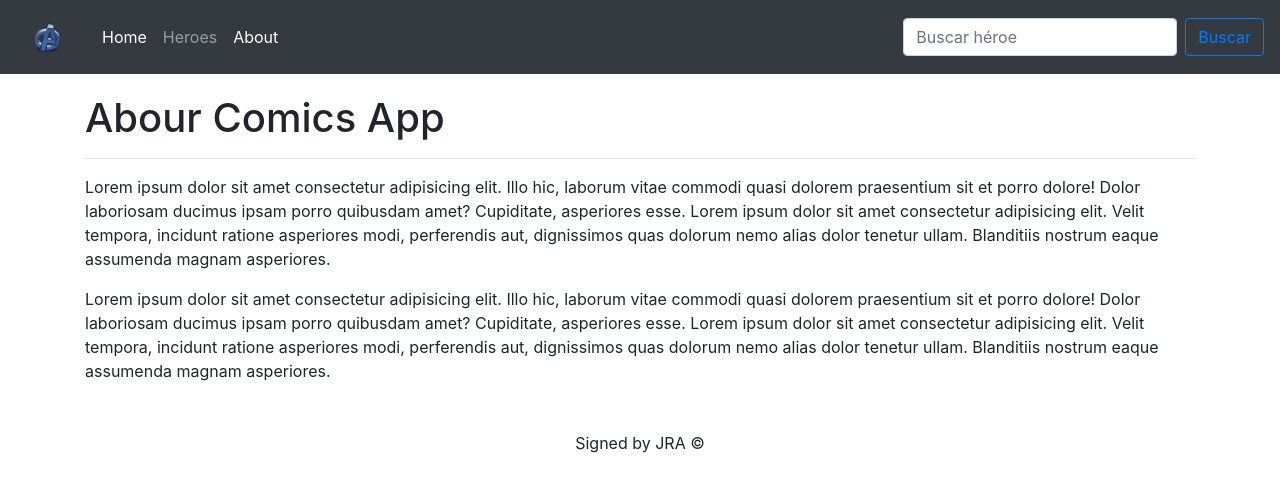
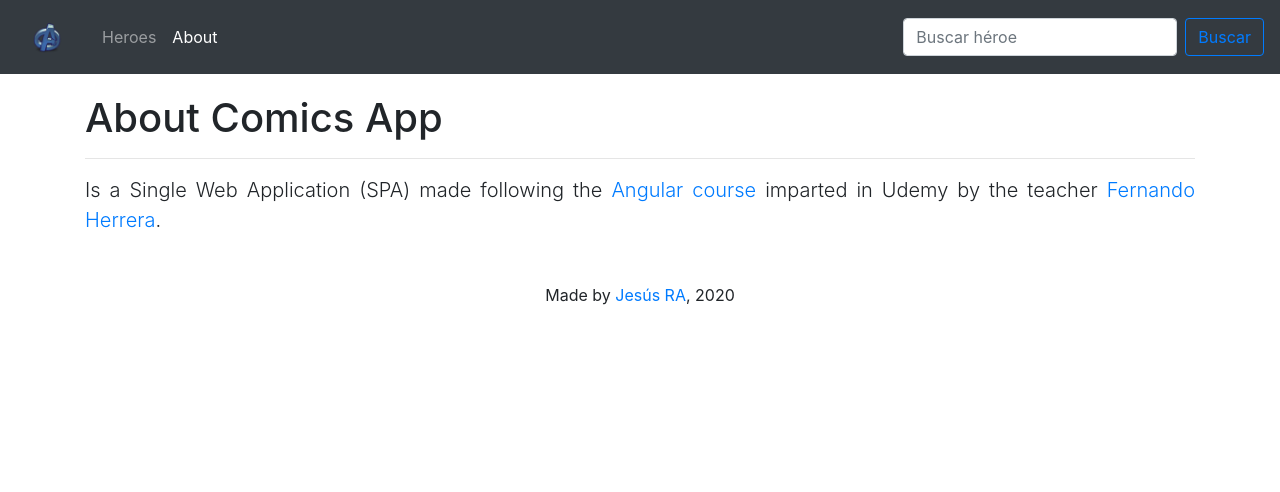
Before and after one commit to Jesus-RA/Heroes-SPA, an Angular app: page /about in a window 1280 px wide. Shown: the top 492 px of the page. Built offline with nearby package versions, Linux system fonts and the light colour scheme.

Commit message:
Deploying to GitHub Pages

```diff
--- a/src/app/app.routes.ts
+++ b/src/app/app.routes.ts
@@ -6,12 +6,12 @@ import { HeroeComponent } from './components/heroe/heroe.component';
 import { SearchResultsComponent } from './components/search-results/search-results.component';
 
 const APP_ROUTES : Routes = [
-    { path: 'home', component: HomeComponent },
+    // { path: 'home', component: HomeComponent },
     { path: 'heroes', component: HeroesComponent},
     { path: 'heroe/:id', component: HeroeComponent },
     { path: 'about', component:AboutComponent },
     { path: 'heroes/search/:termino', component: SearchResultsComponent },
-    { path: '**', pathMatch: 'full', redirectTo: 'home' },
+    { path: '**', pathMatch: 'full', redirectTo: 'heroes' },
 ];
 
 export const APP_ROUTING = RouterModule.forRoot(APP_ROUTES);
--- a/src/app/components/about/about.component.html
+++ b/src/app/components/about/about.component.html
@@ -1,17 +1,19 @@
-<h1 class="animated fadeIn fast">Abour Comics App</h1>
+<h1 class="animated fadeIn fast">About Comics App</h1>
 
 <hr>
 
 <p class="animated fadeIn">
-    Lorem ipsum dolor sit amet consectetur adipisicing elit. Illo hic, laborum vitae commodi quasi dolorem praesentium sit et porro dolore! Dolor laboriosam ducimus ipsam porro quibusdam amet? Cupiditate, asperiores esse.
-    Lorem ipsum dolor sit amet consectetur adipisicing elit. Velit tempora, incidunt ratione asperiores modi, perferendis aut, dignissimos quas dolorum nemo alias dolor tenetur ullam. Blanditiis nostrum eaque assumenda magnam asperiores.
+
 </p>
 
-<p class="animated fadeIn">
-    Lorem ipsum dolor sit amet consectetur adipisicing elit. Illo hic, laborum vitae commodi quasi dolorem praesentium sit et porro dolore! Dolor laboriosam ducimus ipsam porro quibusdam amet? Cupiditate, asperiores esse.
-    Lorem ipsum dolor sit amet consectetur adipisicing elit. Velit tempora, incidunt ratione asperiores modi, perferendis aut, dignissimos quas dolorum nemo alias dolor tenetur ullam. Blanditiis nostrum eaque assumenda magnam asperiores.
+<p class="lead text-justify">
+    Is a Single Web Application (SPA) made following the
+    <a href="https://www.udemy.com/course/angular-2-fernando-herrera/">Angular course</a>
+    imparted in Udemy by the teacher
+    <a href="https://fernando-herrera.com/#/home">Fernando Herrera</a>.
 </p>
 
 <p class="text-center mt-5 animated fadeIn">
-    Signed by JRA &copy;
+    Made by
+    <a href="https://www.jesusra.com/">Jesús RA</a>, 2020
 </p>
--- a/src/app/components/home/home.component.html
+++ b/src/app/components/home/home.component.html
@@ -3,7 +3,12 @@
     <div class="container">
 
       <h1 class="display-4">Comic APP</h1>
-      <p class="lead">This is a comics app</p>
+      <p class="lead">
+        Es una aplicación web del tipo Single Web Application (SPA) elaborada siguiendo el
+        <a href="https://www.udemy.com/course/angular-2-fernando-herrera/">curso de Angular</a>
+        ofertado en Udemy del profesor
+        <a href="https://fernando-herrera.com/#/home">Fernando Herrera</a>.
+      </p>
 
     </div>
 
--- a/src/app/components/shared/navbar/navbar.component.html
+++ b/src/app/components/shared/navbar/navbar.component.html
@@ -15,9 +15,9 @@
 
       <ul class="navbar-nav mr-auto">
 
-        <li class="nav-item active" routerLinkActive="active">
+        <!-- <li class="nav-item active" routerLinkActive="active">
           <a class="nav-link" [routerLink]="['home']">Home</a>
-        </li>
+        </li> -->
 
         <li class="nav-item" routerLinkActive="active">
           <a class="nav-link" [routerLink]="[ 'heroes' ]">Heroes</a>
```
Also changed, not shown: 4 other files (tests, documents, lock files or other folders).
